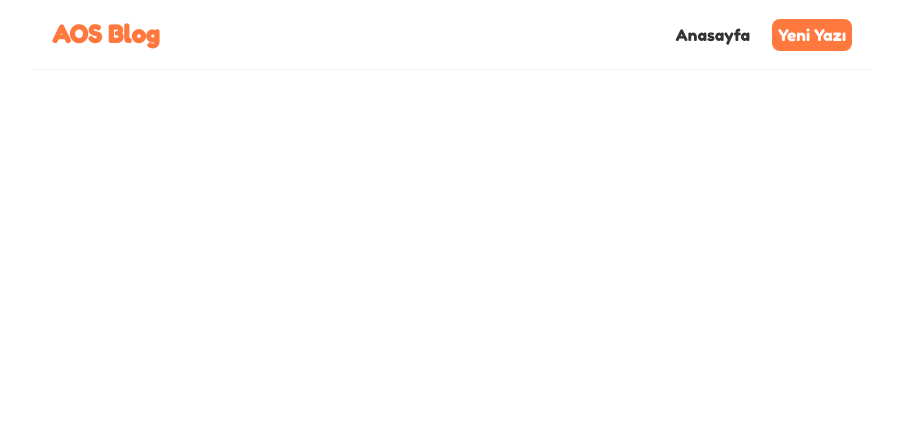
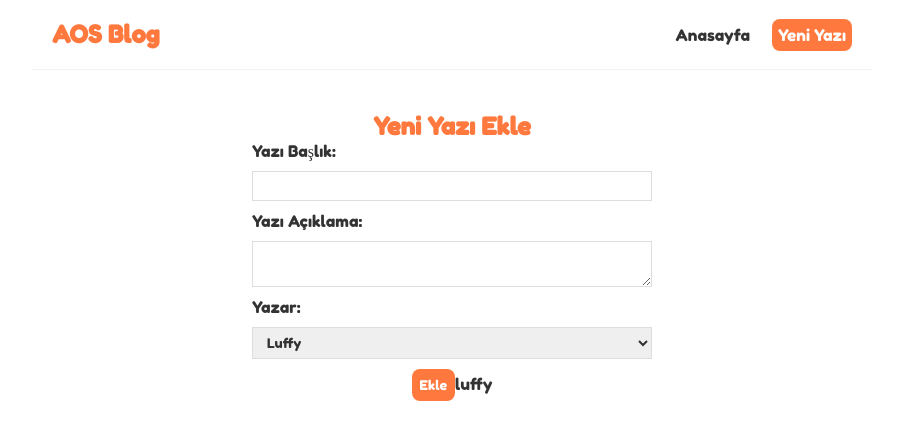
Before and after one commit to turkalpjr/newreactkurs, a React (Create React App) app: page /create in a window 1280 px wide. Shown: the top 440 px of the page, without its empty margins (188-1091 px from the left). Built offline with nearby package versions, Linux system fonts and the light colour scheme.

Commit message:
32 bitti
32 bitti

```diff
--- a/src/BlogDetails.js
+++ b/src/BlogDetails.js
@@ -1,16 +1,24 @@
 import {useParams} from 'react-router-dom';
-
+import useFetch from './useFetch';
 const BlogDetails = () => {
 
 
     const {id}=useParams();
-
+    const {veri:blog,yukleniyor,hata}=useFetch('http://localhost:8000/yazilar/'+id);
 
 
     return (
         <div className="blog-details">
-              <h2>Yazı Detayı</h2>
-              <p>{id}</p>
+            {yukleniyor && <div> Yükleniyor...</div>}
+            {hata&& <div>{hata}</div>}
+            {blog&&(
+               <article>
+                <h2>{blog.ad}</h2>
+                <p>Yazar: {blog.yazar}</p>
+                <div>{blog.aciklama}</div>
+               </article>
+
+            )}
         </div>
     );
 }
--- a/src/Create.js
+++ b/src/Create.js
@@ -1,8 +1,35 @@
+import { useState } from 'react';
+
 const Create = () => {
+
+    const [baslik, setBaslik] = useState('');
+    const [aciklama, setAciklama] = useState('');
+    const [yazar, setYazar] = useState('luffy');
+
+
     return (
         <div className="create">
-            <h2 style={{ color: '#ff793f' }}>
+            <h2 style={{ color: '#ff793f' }}> Yeni Yazı Ekle
             </h2>
+
+            <form>
+                <label>Yazı Başlık: </label>
+                <input type="text" required value={baslik} onChange={(e) => setBaslik(e.target.value)} />
+                <label>Yazı Açıklama:</label>
+                <textarea  value={aciklama} onChange={(e)=>setAciklama(e.target.value)} required></textarea>
+                <label>Yazar:</label>
+                <select value={yazar} onChange={(e)=>setYazar(e.target.value)}>
+                    <option value="luffy">Luffy</option>
+                    <option value="zoro">Zoro</option>
+                    <option value="sanji">Sanji</option>
+                </select>
+                <button>Ekle</button>
+                {baslik}
+                {aciklama}
+                {yazar}
+
+            </form>
+
         </div>
     );
 }
--- a/src/index.css
+++ b/src/index.css
@@ -73,3 +73,42 @@
 .blog-preview a {
   text-decoration: none;
 }
+
+.blog-details h2{
+  font-size:30px;
+  color:#3c6382;
+  margin-bottom:10px;
+}
+
+.blog-details div{
+  margin:30px 0;
+}
+
+.create{
+  max-width:400px;
+  margin:0 auto;
+  text-align: center;
+}
+
+.create label{
+  text-align:left;
+  display:block;
+}
+
+.create input, .create textarea, .create select {
+  width:100%;
+  padding:6px 10px;
+  margin: 10px 0;
+  border:1px solid #ddd;
+  box-sizing:border-box;
+  display:block;
+}
+
+.create button{
+  background-color: #ff793f;
+  color:#fff;
+  border :0;
+  padding:8px;
+  border-radius:8px;
+  cursor:pointer;
+}
```
Also changed, not shown: src/useFetch.js (line endings or trailing spaces).
